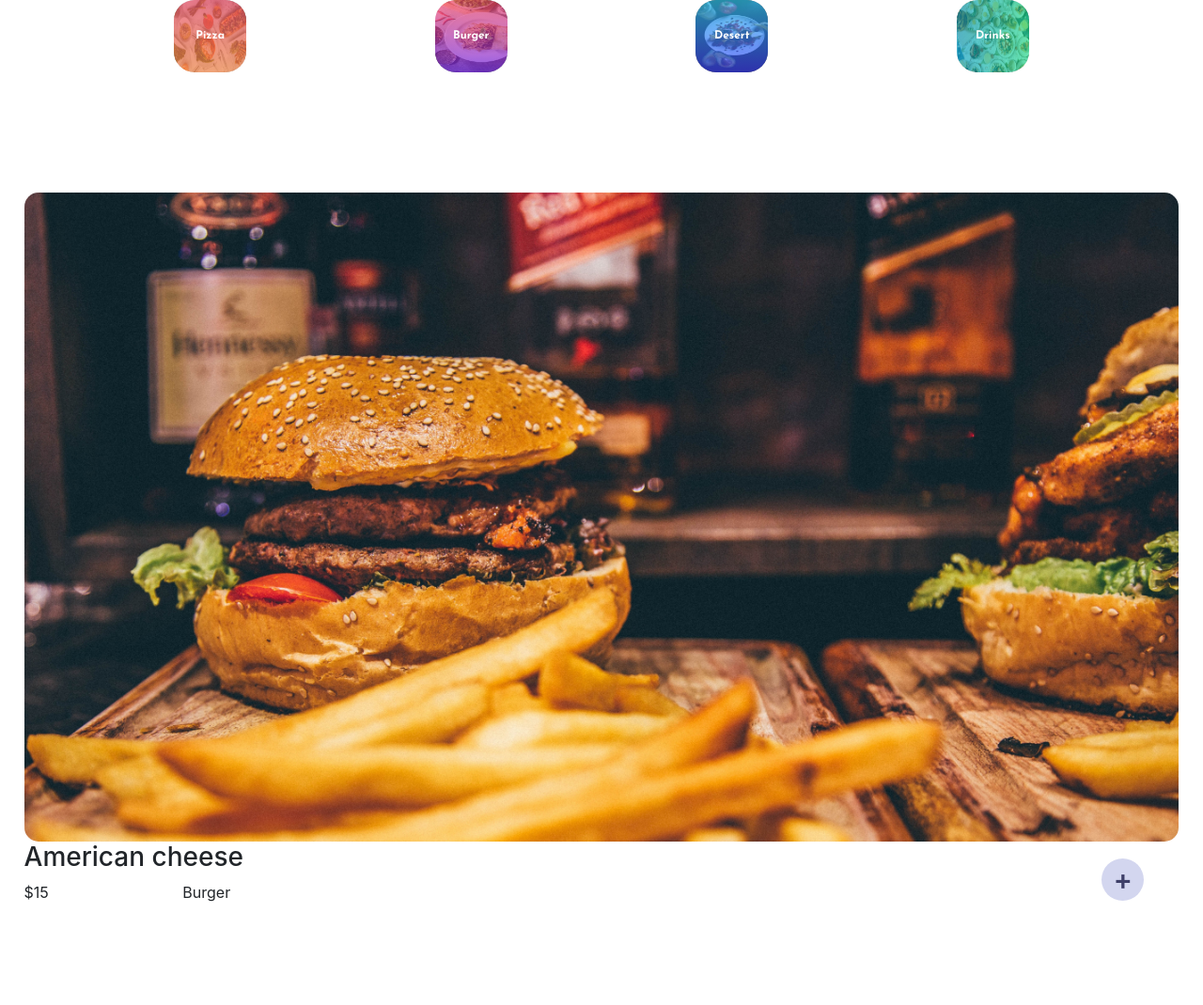
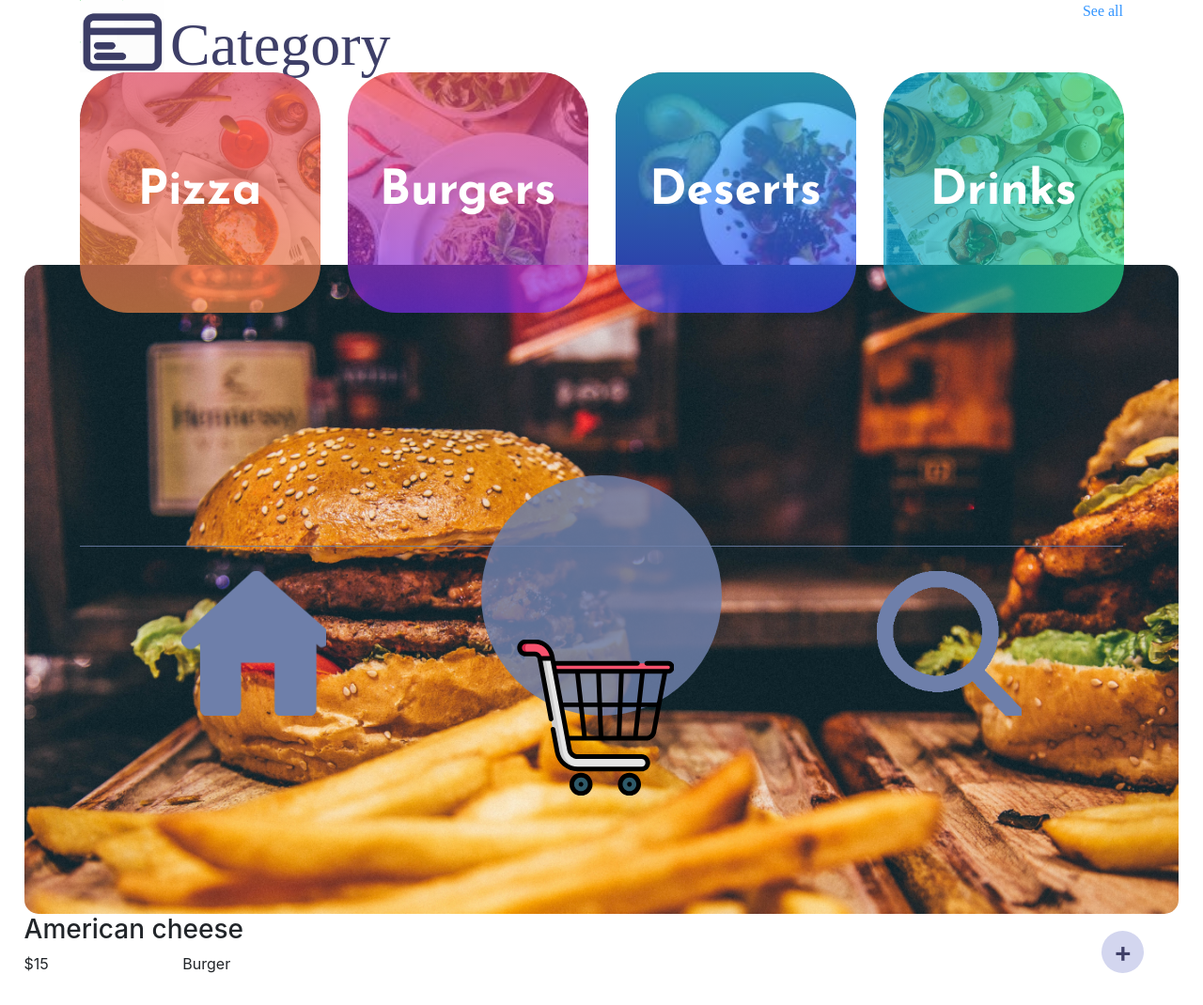
Before and after one commit to deathtanks/Belizzi, a Django app: page / in a window 1280 px wide. Shown: the whole page at 94% size. Before the commit the page ends 960 px from the top, so only its background shows below. Run offline with Django 3.2, Linux system fonts and the light colour scheme; some libraries are stand-ins or nearby versions.

Commit message:
added right categories

```diff
--- a/templates/base.html
+++ b/templates/base.html
@@ -6,26 +6,34 @@
     <meta charset="UTF-8">
     <title>Title</title>
     <link rel="stylesheet" href="{% static 'styles/navbar/navbar.css' %}">
+    <link rel="stylesheet" href="{% static 'styles/up_navbar/up_navbar.css' %}">
     <link rel="stylesheet" href="{% static 'styles/homepage/home-block.css'%}">
+    <link rel="stylesheet" href="{% static 'styles/footer/footer.css' %}">
 
     {% load staticfiles %}
     <link rel="stylesheet" href="{% static 'css/bootstrap.min.css' %}" type="text/css">
 </head>
-<body>
+<header>
     <div class="row align-items-end">
         <div class="col-2"></div>
     </div>
     <div class="row align-items-start">
         <div class="col-2"></div>
     </div>
+    {% include 'up_navbar.html' %}
+    {% include 'navbar.html' %}
+</header>
 
-    {% include 'navbar.html' %}
+<body>
 
 
     {% block content %}
 
     {% endblock %}
 
+<footer id="footer" class="footer navbar-fixed-bottom">
 
+    {% include 'footer.html' %}
+</footer>
 </body>
 </html>
--- /dev/null
+++ b/templates/footer.html
@@ -0,0 +1,25 @@
+{% load static %}
+<meta name="viewport" content="width=device-width, initial-scale=1">
+<div class="container">
+     <div id="line"></div>
+    <div class="row ml-auto mr-auto align-self-center ">
+        <div class="col-4 d-flex justify-content-center ml-auto align-self-end " id="homepage">
+            <a href="#">
+                <div id="homepage_img"></div>
+            </a>
+        </div>
+        <div class="col-4 d-flex justify-content-center" id="cart">
+             <a href="#">
+                 <div id="cart_circle">
+                    <div id="cart_img"></div>
+                 </div>
+             </a>
+        </div>
+        <div class="col-4 d-flex justify-content-center ml-auto align-self-end " id="search">
+             <a href="#">
+                <div id="search_img"></div>
+            </a>
+        </div>
+
+    </div>
+</div>
--- a/templates/navbar.html
+++ b/templates/navbar.html
@@ -1,38 +1,51 @@
 {% load static %}
 <meta name="viewport" content="width=device-width, initial-scale=1">
 <div class="container">
-    <div class="col-12">
-        <div class="row">
-            <div class="col-3 ml-auto align-self-center" id="pizza">
+    <div class="row">
+        <div class="col-3 ml-auto align-self-center" id="pizza">
+            <a href="pizzas.html" class="url">
                 <div class="row d-flex justify-content-center">
                     <div class="gradient" id="pizza_gradient"></div>
-                    <a href="pizzas.html">
-                    <img src="static/images/pizza.png " class="img" alt="Pizza">
-                    </a>
+                    <div class="image" id="pizza_img"></div>
                     <div class="title">Pizza</div>
                 </div>
-            </div>
-            <div class="col-3 ml-auto align-self-center" id="burger">
+            </a>
+        </div>
+
+
+
+        <div class="col-3 ml-auto align-self-center" id="burger">
+            <a href="burgers.html" class="url">
                 <div class="row d-flex justify-content-center">
                     <div class="gradient" id="burger_gradient"></div>
-                    <img src="static/images/burger.png " class="img" alt="Burger">
-                    <div class="title">Burger</div>
+                    <div class="image" id="burger_img"></div>
+                    <div class="title">Burgers</div>
                 </div>
-            </div>
-            <div class="col-3 ml-auto align-self-center" id="desert">
+            </a>
+        </div>
+
+        <div class="col-3 ml-auto align-self-center" id="deserts">
+            <a href="desserts.html" class="url">
                 <div class="row d-flex justify-content-center">
                     <div class="gradient" id="desert_gradient"></div>
-                    <img src="static/images/desert.png" class="img" id="desert_img" alt="Desert">
-                    <div class="title">Desert</div>
+                    <div class="image" id="desert_img"></div>
+                    <div class="title">Deserts</div>
                 </div>
-            </div>
-            <div class="col-3 ml-auto align-self-center" id="drinks">
+            </a>
+        </div>
+
+        <div class="col-3 ml-auto align-self-center" id="drinks">
+            <a href="drinks.html" class="url">
                 <div class="row d-flex justify-content-center">
                     <div class="gradient" id="drink_gradient"></div>
-                    <img src="static/images/drink.png" class="img" id="drinks_img" alt="Drinks">
+                    <div class="image" id="drink_img"></div>
                     <div class="title">Drinks</div>
                 </div>
-            </div>
+            </a>
         </div>
+
+
+
+
     </div>
 </div>
--- /dev/null
+++ b/templates/static/styles/footer/footer.css
@@ -0,0 +1,63 @@
+#homepage_img {
+    background-image: url("../footer/footer_img/home_img-1.png");
+    background-size: cover;
+    height: 12vw;
+    width: 12vw;
+
+
+}
+#cart_img {
+    background-image: url(../footer/footer_img/shopping-cart.svg);
+    background-size: cover;
+    height: 13vw;
+    width: 13vw;
+    /* align-self: normal; */
+    /* margin: 0vw auto; */
+    /* text-align: center; */
+    /* bottom: 100px; */
+    position: absolute;
+    /* top: -2vw; */
+    margin-top: 3.7vw;
+    margin-left: 3vw;
+    z-index: 2;
+
+
+
+}
+#search_img {
+    background-image: url("../footer/footer_img/search-1.png");
+    background-size: cover;
+    height: 12vw;
+    width: 12vw;
+
+
+}
+#cart_circle {
+    background:#6E7FAAD9;
+
+    height: 20vw;
+    width: 20vw;
+    border-radius: 20vw;
+    align-content: center;
+    opacity: 100%;
+    z-index: 1;
+
+}
+#line{
+    height: 1px;
+    width: 100%;
+    background-color: #6E7FAAD9;
+    z-index: -2;
+    margin-bottom:-6vw;
+}
+
+.footer {
+    position: absolute;
+    bottom: 0;
+    width: 100%;
+    margin-bottom: 3vw;
+
+}
+.body {
+    margin-bottom: 1px;
+}
--- a/templates/static/styles/navbar/navbar.css
+++ b/templates/static/styles/navbar/navbar.css
@@ -14,29 +14,75 @@
     font-weight: normal;
     font-style: normal;
 }
+.image {
+    z-index: -2;
+    background-size: cover;
+    border-radius: 20%;
+}
+.url {
+ border-radius: 20vw;
+}
+.col-3 {
+    width:77px;
+    height:77px ;
+}
+.title{
+    position: absolute;
+    line-height: 20vw;
+    color:white;
+    font-family: "Josefin Sans Bold";
+    font-size: 4vw;
+    z-index: 2;
+}
+.gradient {
+    z-index: 1;
+    height: 20vw;
+    width: 20vw;
+    position: absolute;
+    opacity: 0.65;
+    border-radius: 20%;
+}
 
 
-.img {
-    height: 77px;
-    width: 77px;
-    border-radius: 22px;
+
+
+
+
+
+
+
+#pizza_img {
+    background-image: url("../navbar/navbar_img/pizza.png");
+    height: 20vw;
+    width: 20vw;
 }
-.gradient {
-    position: absolute;
-    width: 77px;
-    height: 77px;
-    opacity: 0.65;
-    border-radius: 22px;
+#burger_img {
+    background-image: url("../navbar/navbar_img/burger.png");
+    height: 20vw;
+    width: 20vw;
 }
+
+
+#drink_img {
+    background-image: url("../navbar/navbar_img/drink.png");
+    height: 20vw;
+    width: 20vw;
+}
+#desert_img {
+    background-image: url("../navbar/navbar_img/desert.png");
+    height: 20vw;
+    width: 20vw;
+}
+
 #pizza_gradient {
-    background: rgba(255,86,114,1);
-    background: -moz-linear-gradient(top, rgba(255,86,114,1) 0%, rgba(255,139,72,1) 100%);
-    background: -webkit-gradient(left top, left bottom, color-stop(0%, rgba(255,86,114,1)), color-stop(100%, rgba(255,139,72,1)));
-    background: -webkit-linear-gradient(top, rgba(255,86,114,1) 0%, rgba(255,139,72,1) 100%);
-    background: -o-linear-gradient(top, rgba(255,86,114,1) 0%, rgba(255,139,72,1) 100%);
-    background: -ms-linear-gradient(top, rgba(255,86,114,1) 0%, rgba(255,139,72,1) 100%);
-    background: linear-gradient(to bottom, rgba(255,86,114,1) 0%, rgba(255,139,72,1) 100%);
-    filter: progid:DXImageTransform.Microsoft.gradient( startColorstr='#ff5672', endColorstr='#ff8b48', GradientType=0 )
+    background: rgba(255, 86, 114, 1);
+    background: -moz-linear-gradient(top, rgba(255, 86, 114, 1) 0%, rgba(255, 139, 72, 1) 100%);
+    background: -webkit-gradient(left top, left bottom, color-stop(0%, rgba(255, 86, 114, 1)), color-stop(100%, rgba(255, 139, 72, 1)));
+    background: -webkit-linear-gradient(top, rgba(255, 86, 114, 1) 0%, rgba(255, 139, 72, 1) 100%);
+    background: -o-linear-gradient(top, rgba(255, 86, 114, 1) 0%, rgba(255, 139, 72, 1) 100%);
+    background: -ms-linear-gradient(top, rgba(255, 86, 114, 1) 0%, rgba(255, 139, 72, 1) 100%);
+    background: linear-gradient(to bottom, rgba(255, 86, 114, 1) 0%, rgba(255, 139, 72, 1) 100%);
+    filter: progid:DXImageTransform.Microsoft.gradient(startColorstr='#ff5672', endColorstr='#ff8b48', GradientType=0)
 }
 #burger_gradient {
    background: #ff4665;
@@ -68,20 +114,3 @@ filter: progid:DXImageTransform.Microsoft.gradient( startColorstr='#ff4665', end
     background: linear-gradient(to right, #009ec5 0%, #21e590 100%);
     filter: progid:DXImageTransform.Microsoft.gradient( startColorstr='#009ec5', endColorstr='#21e590', GradientType=1 );
 }
-.title{
-    position: absolute;
-    line-height: 77px;
-    color:white;
-    font-family: "Josefin Sans Bold";
-    font-size: 12px;
-}
-#desert_img {
-    transform: rotate(270deg);
-    z-index: -1;
-}
-#drinks_img {
-    z-index: -1;
-}
-#pizza_url {
-    cursor: pointer;
-}
--- a/templates/static/styles/up_navbar/up_navbar.css
+++ b/templates/static/styles/up_navbar/up_navbar.css
@@ -1,7 +1,23 @@
-#up_navbar_cont {
-    height: 20px;
+#category_img {
+    background-image: url("../up_navbar/up_navbar_img/category.png");
+
+    height: 6vw;
+    width: 7vw;
+    background-size: cover;
+    float: left;
+
 }
-#category_folder_img {
 
-    height: 20px;
+#category_title {
+    float: left;
+    height: 5vw;
+    font-size: 5vw;
+    padding-left: 0.5vw;
+    font-family: "Josefin Sans";
+    color: #3E3F68;
 }
+#category_see_all_list {
+    font-family: "Josefin Sans";
+    opacity:80% ;
+    float: right;
+}
--- /dev/null
+++ b/templates/up_navbar.html
@@ -0,0 +1,15 @@
+{% load static %}
+<meta name="viewport" content="width=device-width, initial-scale=1">
+<div class="container">
+    <div class="row">
+        <div class="col-6 align-items-start">
+            <div id="category_img" class="align-self-center"></div>
+            <div id="category_title">Category</div>
+        </div>
+        <div class="col-6 align-items-end" >
+            <a href="#">
+                <div id="category_see_all_list">See all</div>
+            </a>
+        </div>
+    </div>
+</div>
```
Also changed, not shown: db.sqlite3, media/Burgers/pizza-title.png (added), templates/static/images/category.png (deleted), templates/static/styles/footer/footer_img/home_img-1.png (added), templates/static/styles/footer/footer_img/search-1.png (added), templates/static/styles/footer/footer_img/shopping-cart.svg (added), templates/static/styles/navbar/navbar_img/burger.png (renamed from templates/static/images/burger.png), templates/static/styles/navbar/navbar_img/desert.png (renamed from templates/static/images/desert.png), templates/static/styles/navbar/navbar_img/drink.png (renamed from templates/static/images/drink.png), templates/static/styles/navbar/navbar_img/pizza.png (renamed from templates/static/images/pizza.png), templates/static/styles/up_navbar/up_navbar_img/category.png (added). Lines whose indentation alone changed are shown as unchanged.
